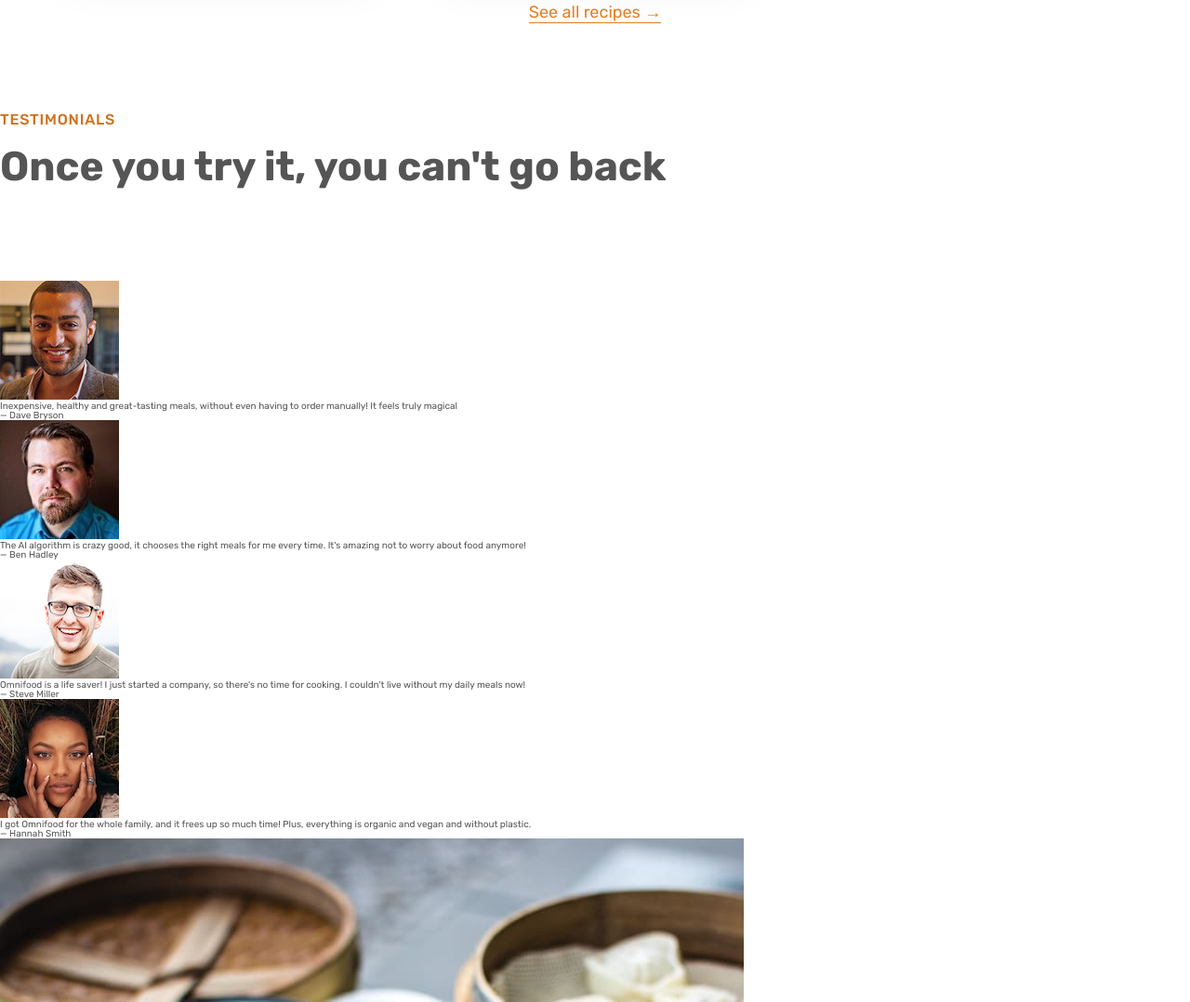
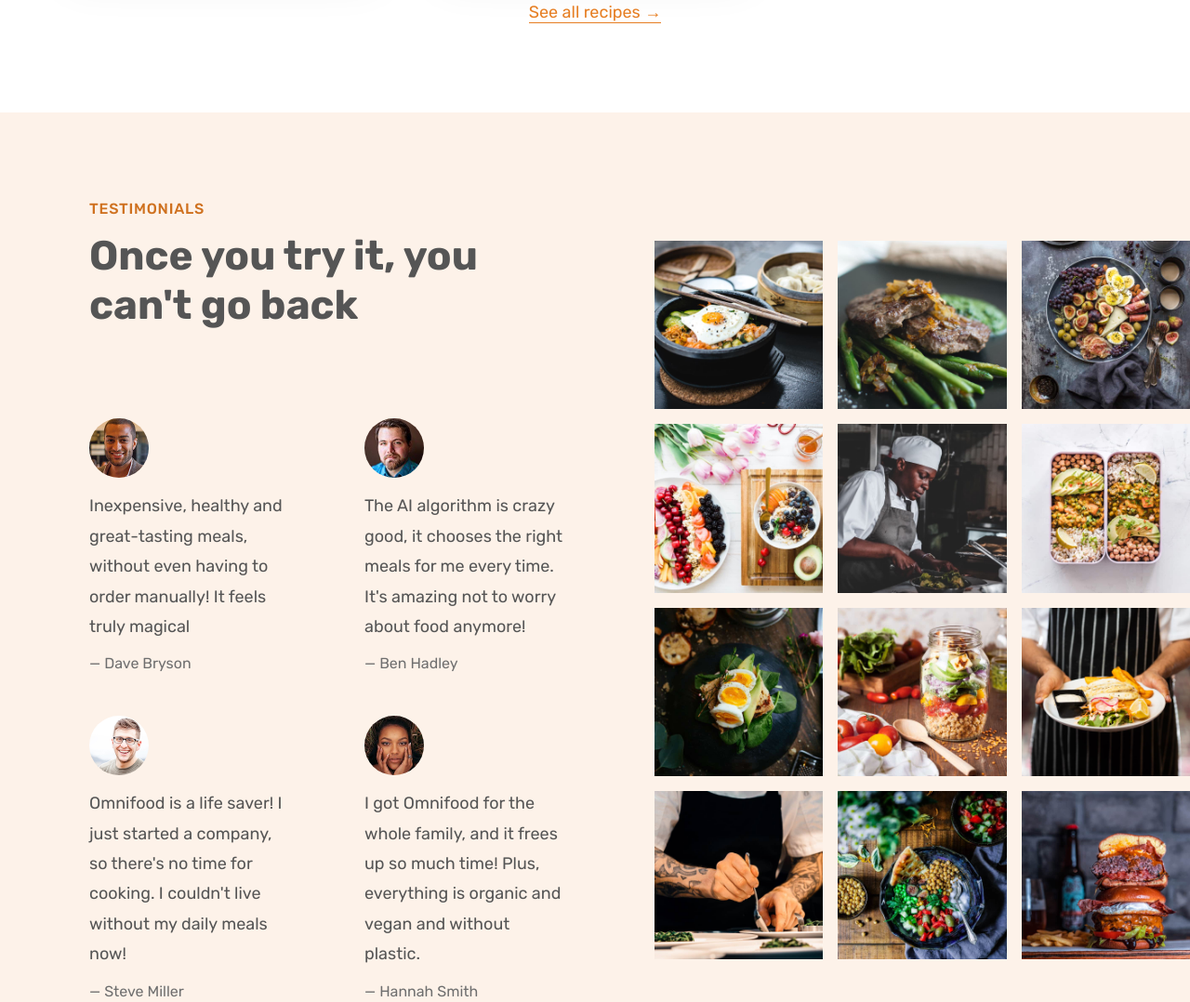
Before and after one commit to HanifaTavassoli/Omnifood, a plain HTML site: page index.html in a window 1280 px wide. Shown: the part 3460-4538 px from the top of the page at 93% size. Drawn offline with Linux system fonts and the light colour scheme.

Commit message:
styled testimonials section

```diff
--- a/css/style.css
+++ b/css/style.css
@@ -277,3 +277,59 @@
   font-size: 1.8rem;
   text-align: center;
 }
+
+/***********************/
+/* TESTIMONIALS SECTION */
+/***********************/
+
+.section-testimonials {
+  background: #fdf2e9;
+  display: grid;
+  grid-template-columns: 55fr 45fr;
+  align-items: center;
+}
+.testimonials-container {
+  padding: 9.6rem;
+}
+.testimonials {
+  display: grid;
+  grid-template-columns: repeat(2, 1fr);
+  column-gap: 8rem;
+  row-gap: 4.8rem;
+}
+
+.testimonial-img {
+  width: 6.4rem;
+  border-radius: 50%;
+  margin-bottom: 1.2rem;
+}
+
+.testimonial-text {
+  font-size: 1.8rem;
+  line-height: 1.8;
+  margin-bottom: 1.6rem;
+}
+
+.testimonial-name {
+  font-size: 1.6rem;
+  color: #6f6f6f;
+}
+
+.gallery {
+  display: grid;
+  grid-template-columns: repeat(3, 1fr);
+  gap: 1.6rem;
+}
+
+.gallery-item {
+  overflow: hidden;
+}
+.gallery-item img {
+  display: block;
+  width: 100%;
+  transition: all 0.4s;
+}
+
+.gallery-item img:hover {
+  transform: scale(1.1);
+}
```
